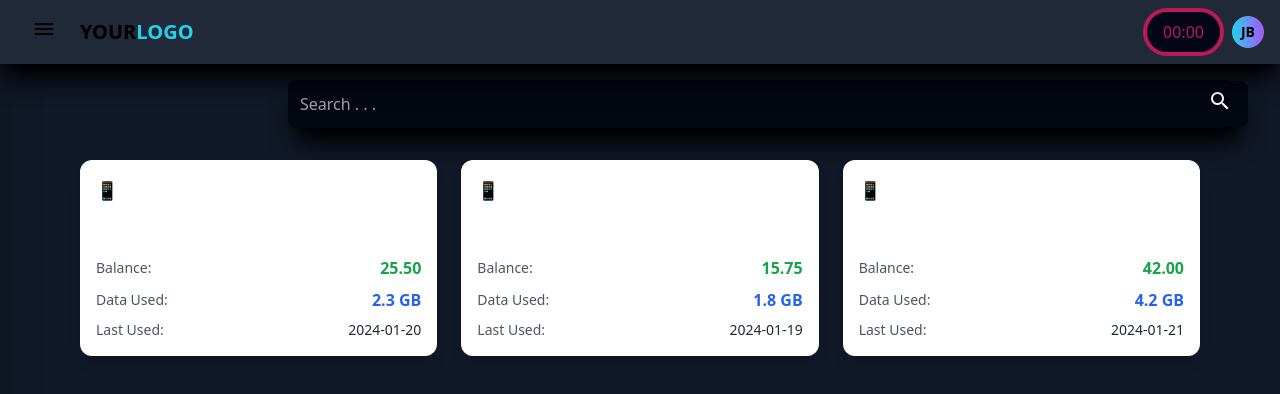
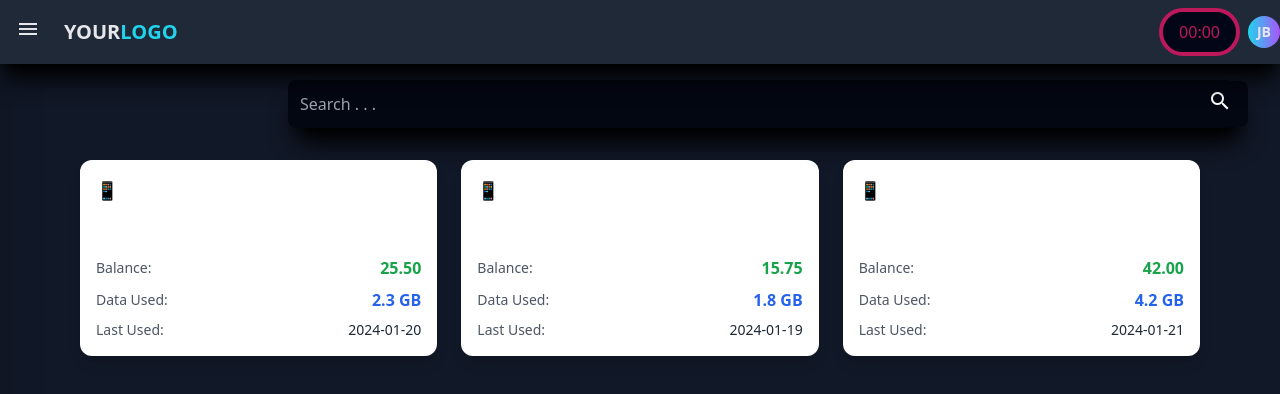
Before and after one commit to HckrXyzz/test1, a plain HTML site: page index.html in a window 1280 px wide. Drawn offline with nearby package versions, Linux system fonts and the light colour scheme.

Commit message:
Update index.html

```diff
--- a/index.html
+++ b/index.html
@@ -4,6 +4,7 @@
     <meta charset="utf-8" />
     <meta name="viewport" content="width=device-width, initial-scale=1.0" />
     <title>test-1</title>
+    <meta name="icon" type="image/png" href="/favicon.png">
     <script src="https://cdn.tailwindcss.com"></script>
     <link rel="preconnect" href="https://fonts.googleapis.com" />
     <link rel="preconnect" href="https://fonts.gstatic.com" crossorigin="" />
@@ -17,10 +18,10 @@
     />
   </head>
   <body>
-    <div id="commonPage" class="bg-gray-900 min-h-screen overflow-x-hidden">
+    <div id="commonPage" class="bg-gray-900 min-h-screen text-gray-200">
       <header
         id="header"
-        class="header commonHeader fixed top-0 left-0 right-0 h-16 z-50 flex items-center justify-between px-4 bg-gray-800 shadow-xl shadow-black"
+        class="header commonHeader fixed top-0 left-0 right-0 h-16 z-50 flex items-center justify-between bg-gray-800 shadow-xl shadow-black"
       >
         <div class="flex items-center">
           <button type="button" id="sidebarToggle" class="px-4 py-2 bg-gray-800 transition duration-200 font-bold text-xl hover:text-cyan-400 hover:border-cyan-400 transform hover:scale-110 rotate-0"><i class="material-icons">menu</i></button>
```
